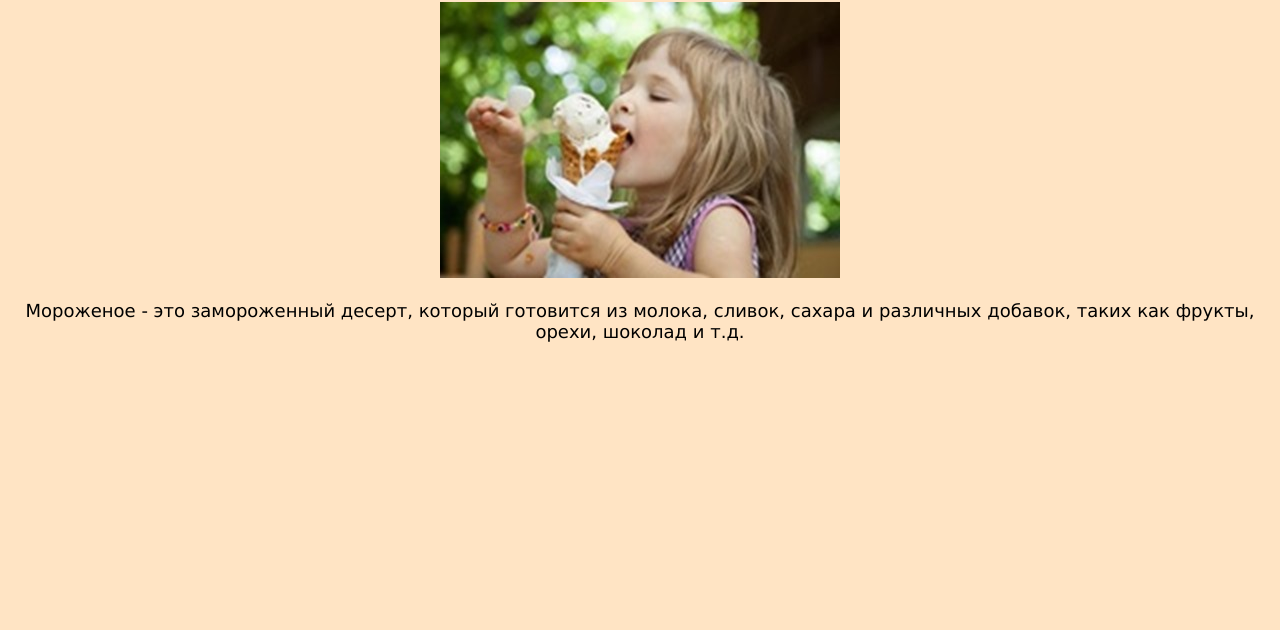
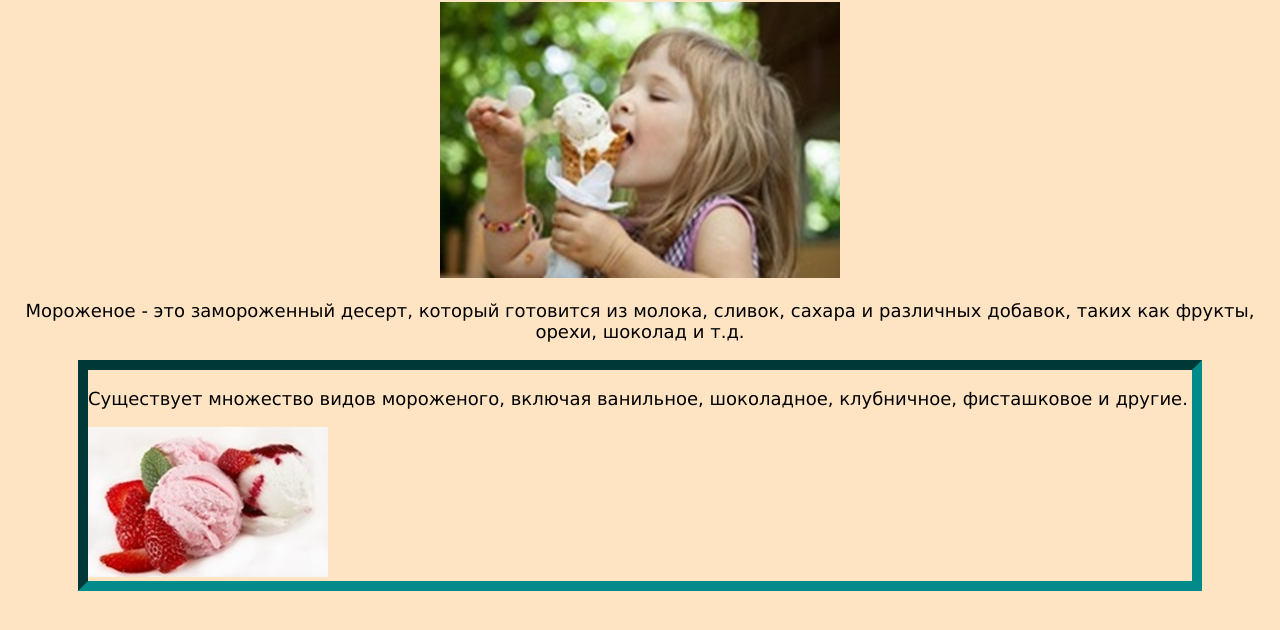
Before and after one commit to Witch7464/test, a plain HTML site: page index.html in a window 1280 px wide. Shown: the part 78-708 px from the top of the page. Drawn offline with Linux system fonts and the light colour scheme.

Commit message:
Update index.html

```diff
--- a/index.html
+++ b/index.html
@@ -12,5 +12,8 @@
         <img src="image/1b970.jpg" alt="ice-cream">
         <p>Мороженое - это замороженный десерт, который готовится из молока, сливок, сахара и различных добавок, таких как фрукты, орехи, шоколад и т.д.</p>
     </div>
+    <div class="main">
+        <p>Существует множество видов мороженого, включая ванильное, шоколадное, клубничное, фисташковое и другие.</p>
+        <div class="left"><img src="image/402547.jpeg" alt="ice-cream"></div>
 </body>
 </html>
```
